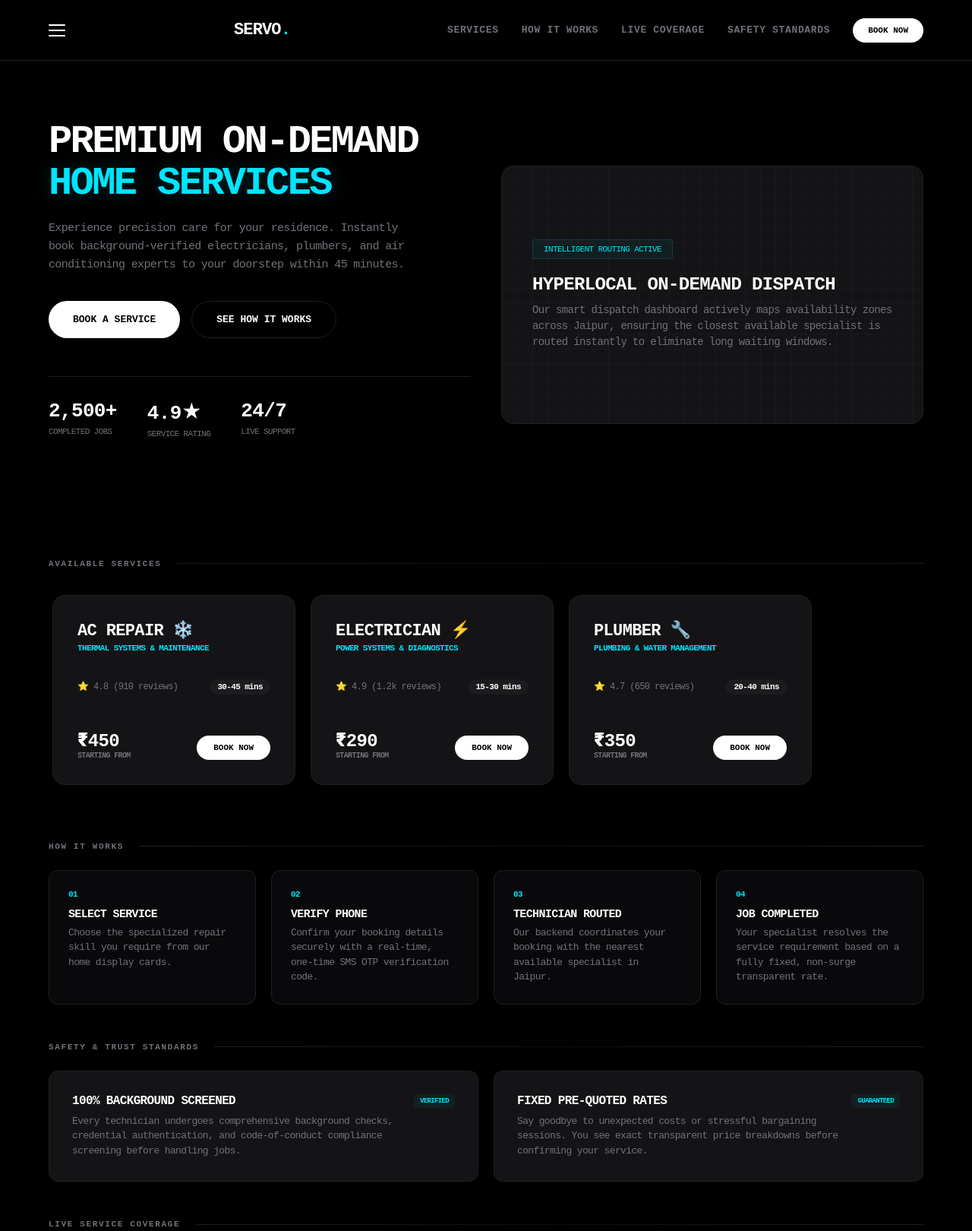
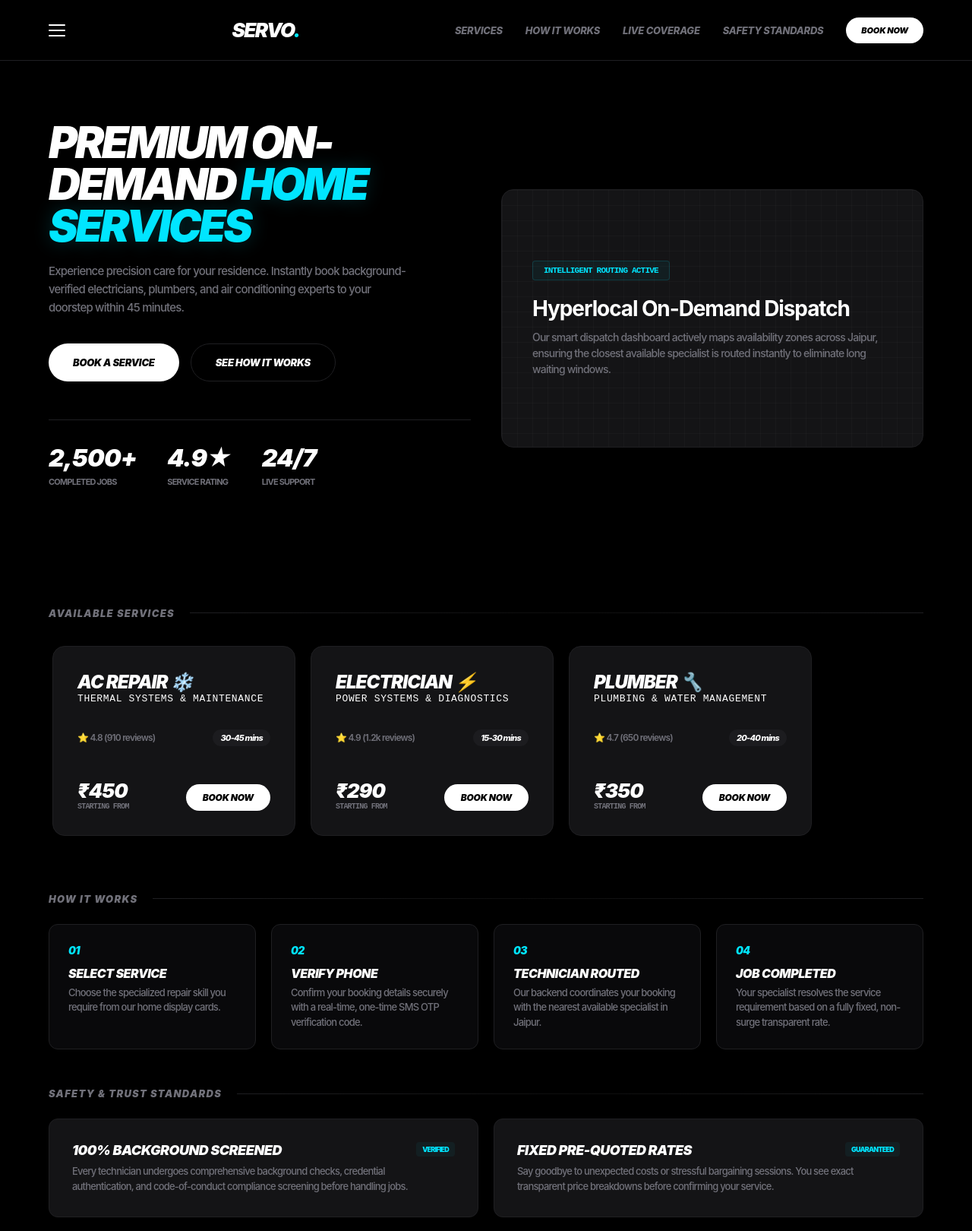
Before and after one commit to onlySarthaktalati/SERVOO, a website: page index.html in a window 1280 px wide. Shown: the top 1620 px of the page at 76% size. Drawn offline with nearby package versions, Linux system fonts and the light colour scheme.

Commit message:
design: implemented heavy italicized typography core overlays

```diff
--- a/style.css
+++ b/style.css
@@ -10,20 +10,49 @@
     --neon-glow: 0 0 25px rgba(0, 229, 255, 0.2);
 }
 
-/* 🎨 THE TACTICAL MONOSPACE TYPOGRAPHY CORE */
+/* 🎨 THE NIKE-INSPIRED TACTICAL ITALIC CORE */
 * {
     margin: 0;
     padding: 0;
     box-sizing: border-box;
-    font-family: monospace, -apple-system, BlinkMacSystemFont, 'SF Pro Display', sans-serif;
+    font-family: -apple-system, BlinkMacSystemFont, "Segoe UI", Roboto, Helvetica, Arial, sans-serif;
 }
 
 body {
     background-color: var(--black);
     color: var(--text-main);
-    letter-spacing: -0.04em;
+    letter-spacing: -0.05em; /* Extreme tight compression style */
     overflow-x: hidden;
     min-height: 100vh;
+}
+
+/* Applying the aggressive uppercase italic look to branding and actions */
+.logo,
+.hero-left-core h1,
+.services-section-divider h2,
+.premium-service-card h3,
+.pipeline-step h4,
+.trust-card h3,
+.submit-dispatch-btn,
+.primary-cta-btn,
+.secondary-cta-btn,
+.book-pill-btn,
+.step-num,
+.brand-motto-badge,
+.verified-stamp,
+.live-tag,
+.resolve-btn {
+    font-style: italic !important;
+    text-transform: uppercase !important;
+    font-weight: 900 !important;
+}
+
+.card-tag,
+.city-badge,
+footer p {
+    font-family: monospace !important;
+    letter-spacing: 0.05em;
+    text-transform: uppercase;
 }
 
 /* 🧭 NAVIGATION PANEL HEADER */
@@ -35,11 +64,11 @@ header.sys-navbar {
 }
 .hamburger-menu-btn { display: flex; flex-direction: column; justify-content: space-between; width: 22px; height: 16px; background: transparent; border: none; cursor: pointer; }
 .hamburger-menu-btn span { width: 100%; height: 2px; background-color: white; border-radius: 2px; }
-.logo { font-size: 22px; font-weight: 900; text-transform: uppercase; letter-spacing: -0.04em; text-decoration: none; color: white; margin-left: 15px; }
+.logo { font-size: 26px; letter-spacing: -0.06em; text-decoration: none; color: white; margin-left: 15px; }
 .logo span { color: var(--accent-cyan); }
 
 .desktop-nav-links { display: flex; gap: 30px; align-items: center; }
-.desktop-nav-links a { color: var(--text-muted); text-decoration: none; font-size: 13px; font-weight: 600; text-transform: uppercase; letter-spacing: 0.05em; transition: color 0.2s; }
+.desktop-nav-links a { color: var(--text-muted); text-decoration: none; font-size: 13px; font-weight: 800; text-transform: uppercase; font-style: italic; letter-spacing: -0.02em; transition: color 0.2s; }
 .desktop-nav-links a:hover { color: var(--accent-cyan); }
 
 /* ⚡ HERO COVERAGE FRAME */
@@ -47,31 +76,31 @@ header.sys-navbar {
     padding: 80px 5% 60px 5%; max-width: 1300px; margin: 0 auto;
     display: grid; grid-template-columns: 1fr 1fr; gap: 40px; align-items: center;
 }
-.hero-left-core h1 { font-size: 52px; font-weight: 900; line-height: 1.05; letter-spacing: -0.05em; text-transform: uppercase; margin-bottom: 20px; }
+.hero-left-core h1 { font-size: 58px; line-height: 0.95; letter-spacing: -0.06em; margin-bottom: 20px; }
 .hero-left-core h1 span { color: var(--accent-cyan); text-shadow: var(--neon-glow); }
-.hero-left-core p { font-size: 15px; color: var(--text-muted); line-height: 1.6; margin-bottom: 35px; max-width: 480px; }
+.hero-left-core p { font-size: 15px; color: var(--text-muted); line-height: 1.6; margin-bottom: 35px; max-width: 480px; font-weight: 500; }
 
 .hero-cta-group { display: flex; gap: 15px; flex-wrap: wrap; margin-bottom: 50px; }
-.primary-cta-btn { background: var(--text-main); color: var(--black); border: none; padding: 16px 32px; font-size: 13px; font-weight: 800; text-transform: uppercase; border-radius: 30px; cursor: pointer; transition: 0.2s; }
+.primary-cta-btn { background: var(--text-main); color: var(--black); border: none; padding: 16px 32px; font-size: 13px; border-radius: 30px; cursor: pointer; transition: 0.2s; letter-spacing: -0.02em; }
 .primary-cta-btn:hover { background: var(--accent-cyan); box-shadow: var(--neon-glow); }
 .primary-cta-btn.mini-btn { padding: 10px 20px; font-size: 11px; }
-.secondary-cta-btn { background: transparent; color: var(--text-main); border: 1px solid var(--border-color); padding: 16px 32px; font-size: 13px; font-weight: 800; text-transform: uppercase; border-radius: 30px; cursor: pointer; transition: 0.2s; }
+.secondary-cta-btn { background: transparent; color: var(--text-main); border: 1px solid var(--border-color); padding: 16px 32px; font-size: 13px; border-radius: 30px; cursor: pointer; transition: 0.2s; letter-spacing: -0.02em; }
 .secondary-cta-btn:hover { border-color: white; }
 
 .hero-stats-row { display: flex; gap: 40px; border-top: 1px solid var(--border-color); padding-top: 30px; }
-.stat-node h4 { font-size: 26px; font-weight: 900; color: white; }
-.stat-node p { font-size: 11px; color: var(--text-muted); text-transform: uppercase; margin-top: 4px; }
+.stat-node h4 { font-size: 32px; font-weight: 900; font-style: italic; color: white; }
+.stat-node p { font-size: 11px; color: var(--text-muted); text-transform: uppercase; margin-top: 4px; font-weight: 700; }
 
 .hero-right-visual { background: var(--card-bg); border: 1px solid var(--border-color); border-radius: 16px; height: 340px; display: flex; flex-direction: column; justify-content: center; padding: 40px; position: relative; overflow: hidden; }
 .hero-right-visual::before { content: ''; position: absolute; width: 200%; height: 200%; background-image: linear-gradient(rgba(255,255,255,0.02) 1px, transparent 1px), linear-gradient(90deg, rgba(255,255,255,0.02) 1px, transparent 1px); background-size: 20px 20px; top: 0; left: 0; }
-.hero-right-visual h3 { font-size: 24px; text-transform: uppercase; margin-bottom: 10px; z-index: 5; }
-.hero-right-visual p { color: var(--text-muted); font-size: 14px; line-height: 1.5; z-index: 5; }
-.brand-motto-badge { background: rgba(0, 229, 255, 0.05); border: 1px solid rgba(0, 229, 255, 0.15); color: var(--accent-cyan); font-size: 11px; padding: 6px 14px; border-radius: 4px; align-self: flex-start; margin-bottom: 20px; z-index: 10; }
+.hero-right-visual h3 { font-size: 28px; margin-bottom: 10px; z-index: 5; letter-spacing: -0.04em; }
+.hero-right-visual p { color: var(--text-muted); font-size: 14px; line-height: 1.5; z-index: 5; font-weight: 500; }
+.brand-motto-badge { background: rgba(0, 229, 255, 0.05); border: 1px solid rgba(0, 229, 255, 0.15); color: var(--accent-cyan); font-size: 11px; padding: 6px 14px; border-radius: 4px; align-self: flex-start; margin-bottom: 20px; z-index: 10; font-family: monospace !important; font-style: normal !important; }
 
 /* 🗲 SLIDE DRAWER BAR */
 .side-drawer-panel { position: fixed; top: 0; left: -280px; width: 280px; height: 100vh; background: var(--dark-void); border-right: 1px solid var(--border-color); z-index: 1500; padding: 100px 24px 40px 24px; display: flex; flex-direction: column; gap: 30px; transition: left 0.35s cubic-bezier(0.4, 0, 0.2, 1); }
 .side-drawer-panel.open { left: 0; }
-.drawer-nav-link { background: transparent; border: none; color: var(--text-muted); font-size: 13px; font-weight: 700; text-transform: uppercase; text-align: left; cursor: pointer; border-bottom: 1px solid transparent; padding-bottom: 5px; transition: color 0.2s; }
+.drawer-nav-link { background: transparent; border: none; color: var(--text-muted); font-size: 14px; text-align: left; cursor: pointer; border-bottom: 1px solid transparent; padding-bottom: 5px; transition: color 0.2s; letter-spacing: -0.02em; }
 .drawer-nav-link:hover, .drawer-nav-link.active { color: white; }
 .drawer-nav-link.admin-btn { border-top: 1px solid var(--border-color); padding-top: 25px; margin-top: 10px; }
 
@@ -81,7 +110,7 @@ header.sys-navbar {
 /* 📋 PLATFORM BASE PACKING */
 .viewport-wrapper { max-width: 1300px; margin: 0 auto; padding: 10px 5% 40px 5%; }
 .services-section-divider { display: flex; align-items: center; gap: 20px; margin: 50px 0 25px 0; }
-.services-section-divider h2 { font-size: 11px; font-weight: 800; text-transform: uppercase; color: var(--text-muted); letter-spacing: 0.15em; white-space: nowrap; }
+.services-section-divider h2 { font-size: 13px; color: var(--text-muted); letter-spacing: 0.1em; white-space: nowrap; }
 .services-section-divider .line-graphic { width: 100%; height: 1px; background: linear-gradient(90deg, var(--border-color) 0%, rgba(255,255,255,0.05) 50%, var(--border-color) 100%); }
 
 /* HORIZONTAL SCROLL CONSOLE CARDS */
@@ -91,59 +120,57 @@ header.sys-navbar {
     padding: 32px; border-radius: 16px; display: flex; flex-direction: column; justify-content: space-between; min-height: 250px; transition: all 0.25s ease;
 }
 .premium-service-card:hover { border-color: var(--accent-cyan); transform: translateY(-4px); box-shadow: var(--neon-glow); }
-.card-top h3 { font-size: 22px; font-weight: 800; text-transform: uppercase; margin-bottom: 4px; }
-.card-tag { font-size: 11px; font-weight: 600; color: var(--accent-cyan); text-transform: uppercase; }
-.card-meta-row { display: flex; justify-content: space-between; align-items: center; margin-top: 15px; font-size: 12px; color: var(--text-muted); }
-.card-meta-row span.time { color: white; background: #1c1c1f; padding: 4px 10px; border-radius: 30px; font-size: 11px; font-weight: 700; }
+.premium-service-card h3 { font-size: 24px; letter-spacing: -0.04em; }
+.card-meta-row { display: flex; justify-content: space-between; align-items: center; margin-top: 15px; font-size: 12px; color: var(--text-muted); font-weight: 600; }
+.card-meta-row span.time { color: white; background: #1c1c1f; padding: 4px 10px; border-radius: 30px; font-size: 11px; font-weight: 800; font-style: italic; }
 .card-bottom { display: flex; justify-content: space-between; align-items: flex-end; margin-top: 25px; }
-.price-display { font-size: 24px; font-weight: 900; }
-.price-display span { display: block; font-size: 10px; color: var(--text-muted); text-transform: uppercase; }
-.book-pill-btn { background: var(--text-main); color: var(--black); border: none; padding: 10px 22px; font-size: 11px; font-weight: 800; text-transform: uppercase; border-radius: 30px; cursor: pointer; transition: 0.2s; }
+.price-display { font-size: 26px; font-weight: 900; font-style: italic; }
+.price-display span { display: block; font-size: 10px; color: var(--text-muted); text-transform: uppercase; font-style: normal; font-family: monospace; }
+.book-pill-btn { background: var(--text-main); color: var(--black); border: none; padding: 10px 22px; font-size: 12px; border-radius: 30px; cursor: pointer; transition: 0.2s; letter-spacing: -0.02em; }
 .book-pill-btn:hover { background: var(--accent-cyan); }
 
 /* 📋 OPERATIONS PIPELINE & SECURE TRUST */
 .pipeline-flow-wrapper { display: grid; grid-template-columns: repeat(4, 1fr); gap: 20px; }
 .pipeline-step { background: var(--dark-void); border: 1px solid var(--border-color); padding: 25px; border-radius: 12px; }
-.step-num { font-size: 11px; font-weight: 900; color: var(--accent-cyan); margin-bottom: 12px; display: block; }
-.pipeline-step h4 { font-size: 15px; font-weight: 800; text-transform: uppercase; margin-bottom: 6px; }
-.pipeline-step p { font-size: 13px; color: var(--text-muted); line-height: 1.5; }
+.step-num { font-size: 14px; color: var(--accent-cyan); margin-bottom: 12px; display: block; }
+.pipeline-step h4 { font-size: 16px; margin-bottom: 6px; letter-spacing: -0.03em; }
+.pipeline-step p { font-size: 13px; color: var(--text-muted); line-height: 1.5; font-weight: 500; }
 
 .trust-grid-layout { display: grid; grid-template-columns: repeat(auto-fit, minmax(280px, 1fr)); gap: 20px; }
 .trust-card { background: var(--card-bg); border: 1px solid var(--border-color); padding: 30px; border-radius: 12px; position: relative; }
-.trust-card h3 { font-size: 16px; font-weight: 800; text-transform: uppercase; margin-bottom: 8px; }
-.trust-card p { font-size: 13px; color: var(--text-muted); line-height: 1.5; padding-right: 40px; }
-.verified-stamp { font-size: 9px; font-weight: 800; text-transform: uppercase; color: var(--accent-cyan); background: rgba(0, 229, 255, 0.05); padding: 4px 8px; border-radius: 4px; position: absolute; top: 30px; right: 30px; }
+.trust-card h3 { font-size: 18px; margin-bottom: 8px; letter-spacing: -0.03em; }
+.trust-card p { font-size: 13px; color: var(--text-muted); line-height: 1.5; padding-right: 40px; font-weight: 500; }
+.verified-stamp { font-size: 9px; color: var(--accent-cyan); background: rgba(0, 229, 255, 0.05); padding: 4px 8px; border-radius: 4px; position: absolute; top: 30px; right: 30px; font-style: normal !important; }
 
 /* 🗺️ RADAR COVERAGE MAP MAPS */
 .map-wrapper-box { border: 1px solid var(--border-color); border-radius: 16px; overflow: hidden; }
 .map-telemetry-header { background: var(--card-bg); border-bottom: 1px solid var(--border-color); padding: 15px 25px; display: flex; justify-content: space-between; align-items: center; }
 .map-status-dot { width: 8px; height: 8px; background: #00ffaa; border-radius: 50%; display: inline-block; animation: blink 1.5s infinite; margin-right: 8px; }
 @keyframes blink { 0%, 100% { opacity: 0.3; } 50% { opacity: 1; } }
-.map-telemetry-header .city-badge { font-size: 11px; color: var(--text-muted); }
+.map-telemetry-header .header-text { font-style: italic; text-transform: uppercase; font-weight: 900; font-size: 12px; }
 .minimized-map-container { height: 280px; width: 100%; background-color: var(--dark-void); }
 .leaflet-tile { filter: invert(100%) hue-rotate(180deg) brightness(95%) contrast(90%); }
 
 /* 📋 USER DATA INPUT BLOCKS */
 .form-block { display: flex; flex-direction: column; margin-bottom: 18px; text-align: left; }
-.form-block label { font-size: 10px; font-weight: 800; text-transform: uppercase; color: var(--text-muted); margin-bottom: 8px; letter-spacing: 0.05em; }
-.form-block input, .form-block select { background: var(--black); border: 1px solid var(--border-color); padding: 14px; color: white; font-size: 15px; border-radius: 6px; outline: none; transition: border 0.2s; }
+.form-block label { font-size: 10px; font-weight: 800; text-transform: uppercase; color: var(--text-muted); margin-bottom: 8px; letter-spacing: 0.05em; font-family: monospace; }
+.form-block input, .form-block select { background: var(--black); border: 1px solid var(--border-color); padding: 14px; color: white; font-size: 15px; border-radius: 6px; outline: none; transition: border 0.2s; font-weight: 600; }
 .form-block input:focus { border-color: var(--accent-cyan); }
-.submit-dispatch-btn { width: 100%; background: white; color: black; border: none; padding: 16px; font-size: 12px; font-weight: 800; text-transform: uppercase; border-radius: 30px; cursor: pointer; transition: background 0.2s; }
+.submit-dispatch-btn { width: 100%; background: white; color: black; border: none; padding: 16px; font-size: 13px; border-radius: 30px; cursor: pointer; transition: background 0.2s; letter-spacing: -0.02em; }
 .submit-dispatch-btn:hover { background: var(--accent-cyan); }
-.submit-dispatch-btn:disabled { background: var(--border-color) !important; color: var(--text-muted) !important; cursor: not-allowed; }
+.submit-dispatch-btn:disabled { background: var(--border-color) !important; color: var(--text-muted) !important; cursor: not-allowed; font-style: normal !important; }
 
 /* 🚨 LIVE DISPATCH ADMIN CHANNELS */
-.admin-grid-layout { display: grid; grid-template-columns: 1fr; gap: 20px; }
 .telemetry-pipeline-card { background: var(--card-bg); border: 1px solid var(--border-color); padding: 20px; border-radius: 8px; border-left: 3px solid var(--accent-pink); }
-.telemetry-pipeline-card h4 { font-size: 16px; font-weight: 800; text-transform: uppercase; display: flex; justify-content: space-between; margin-bottom: 8px; }
-.telemetry-pipeline-card p { font-size: 13px; color: #a1a1aa; line-height: 1.5; margin-bottom: 15px; }
-.resolve-btn { background: transparent; border: 1px solid #27272a; color: #ef4444; padding: 6px 14px; font-size: 11px; font-weight: 700; text-transform: uppercase; cursor: pointer; border-radius: 4px; transition: 0.2s; }
+.telemetry-pipeline-card h4 { font-size: 18px; display: flex; justify-content: space-between; margin-bottom: 8px; letter-spacing: -0.03em; }
+.telemetry-pipeline-card p { font-size: 13px; color: #a1a1aa; line-height: 1.5; margin-bottom: 15px; font-weight: 500; }
+.resolve-btn { background: transparent; border: 1px solid #27272a; color: #ef4444; padding: 6px 14px; font-size: 11px; cursor: pointer; border-radius: 4px; transition: 0.2s; }
 .resolve-btn:hover { background: #ef4444; color: white; }
 
 /* 📋 WINDOW CARD MODALS */
 .modal-blur-backdrop { display: none; position: fixed; top: 0; left: 0; width: 100%; height: 100%; background: rgba(0,0,0,0.85); z-index: 5000; align-items: center; justify-content: center; backdrop-filter: blur(10px); }
 .modal-card { background: var(--card-bg); border: 1px solid var(--border-color); padding: 40px; width: 92%; max-width: 440px; border-radius: 12px; position: relative; text-align: center; }
-.modal-card h2 { font-size: 20px; font-weight: 900; text-transform: uppercase; margin-bottom: 22px; text-align: left; letter-spacing: -0.03em; }
+.modal-card h2 { font-size: 22px; text-transform: uppercase; font-style: italic; margin-bottom: 22px; text-align: left; letter-spacing: -0.04em; }
 .close-modal { position: absolute; top: 20px; right: 20px; color: var(--text-muted); cursor: pointer; font-size: 20px; }
 
 /* SCANNER LAYERS */
@@ -151,17 +178,17 @@ header.sys-navbar {
 .radar-pulsing-circle { width: 100px; height: 100px; border: 2px solid var(--accent-cyan); border-radius: 50%; display: flex; align-items: center; justify-content: center; position: relative; margin-bottom: 30px; }
 .radar-pulsing-circle::after { content: ''; position: absolute; width: 100%; height: 100%; border: 2px solid var(--accent-cyan); border-radius: 50%; animation: ping 1.5s infinite linear; }
 @keyframes ping { 0% { transform: scale(1); opacity: 1; } 100% { transform: scale(1.6); opacity: 0; } }
-.radar-ping-overlay h3 { font-size: 14px; font-weight: 800; text-transform: uppercase; color: var(--accent-cyan); margin-bottom: 6px; }
-.radar-ping-overlay p { color: var(--text-muted); font-size: 12px; }
+.radar-ping-overlay h3 { font-size: 16px; color: var(--accent-cyan); margin-bottom: 6px; letter-spacing: -0.03em; }
+.radar-ping-overlay p { color: var(--text-muted); font-size: 12px; font-weight: 500; }
 
-/* 🌟 SYSTEM SUCCESS PANELS SHEET OVERACTION */
-.success-card h2 { text-align: center !important; color: white; margin-bottom: 10px; }
+/* 🌟 SYSTEM SUCCESS PANELS OVERLAY */
+.success-card h2 { text-align: center !important; color: white; margin-bottom: 10px; letter-spacing: -0.04em; }
 .success-checkmark-glow { width: 60px; height: 60px; background: rgba(0, 229, 255, 0.1); border: 2px solid var(--accent-cyan); color: var(--accent-cyan); font-size: 24px; font-weight: bold; border-radius: 50%; display: flex; align-items: center; justify-content: center; margin: 0 auto 20px auto; box-shadow: var(--neon-glow); }
-.success-data-summary { background: var(--black); border: 1px solid var(--border-color); border-radius: 8px; padding: 15px; margin-top: 15px; text-align: left; font-size: 13px; }
+.success-data-summary { background: var(--black); border: 1px solid var(--border-color); border-radius: 8px; padding: 15px; margin-top: 15px; text-align: left; font-size: 13px; font-weight: 600; }
 
-/* 🍞 TOAST FRAMEWORK FLOATS */
+/* 🍞 TOAST NOTIFICATIONS */
 #toastNotificationContainer { position: fixed; bottom: 30px; right: 30px; z-index: 9999; display: flex; flex-direction: column; gap: 10px; }
-.custom-toast-bubble { background: var(--card-bg); border: 1px solid var(--border-color); color: white; padding: 14px 24px; border-radius: 8px; font-size: 13px; font-weight: 600; min-width: 280px; box-shadow: 0 10px 30px rgba(0,0,0,0.5); border-left: 3px solid var(--accent-cyan); animation: slideIn 0.3s cubic-bezier(0.4, 0, 0.2, 1); }
+.custom-toast-bubble { background: var(--card-bg); border: 1px solid var(--border-color); color: white; padding: 14px 24px; border-radius: 8px; font-size: 13px; font-weight: 700; min-width: 280px; box-shadow: 0 10px 30px rgba(0,0,0,0.5); border-left: 3px solid var(--accent-cyan); font-style: italic; text-transform: uppercase; animation: slideIn 0.3s cubic-bezier(0.4, 0, 0.2, 1); }
 .custom-toast-bubble.error-toast { border-left-color: var(--accent-pink); }
 @keyframes slideIn { from { transform: translateX(120%); opacity: 0; } to { transform: translateX(0); opacity: 1; } }
 
@@ -169,7 +196,7 @@ header.sys-navbar {
 @media (max-width: 900px) {
     .desktop-nav-links { display: none; }
     .hero-matrix-container { grid-template-columns: 1fr; padding-top: 40px; text-align: center; }
-    .hero-left-core h1 { font-size: 36px; }
+    .hero-left-core h1 { font-size: 42px; }
     .hero-left-core p { margin: 0 auto 30px auto; }
     .hero-cta-group { justify-content: center; }
     .hero-stats-row { justify-content: center; gap: 25px; }
```
